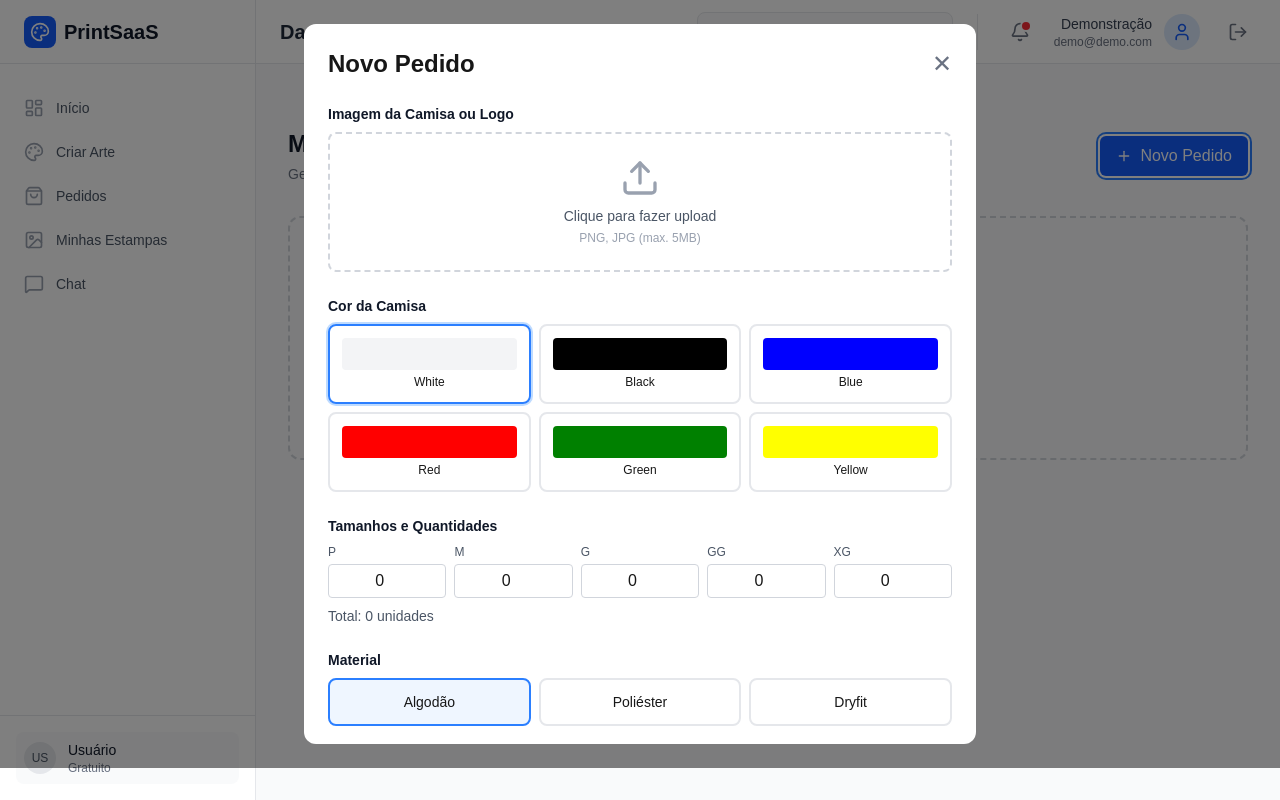
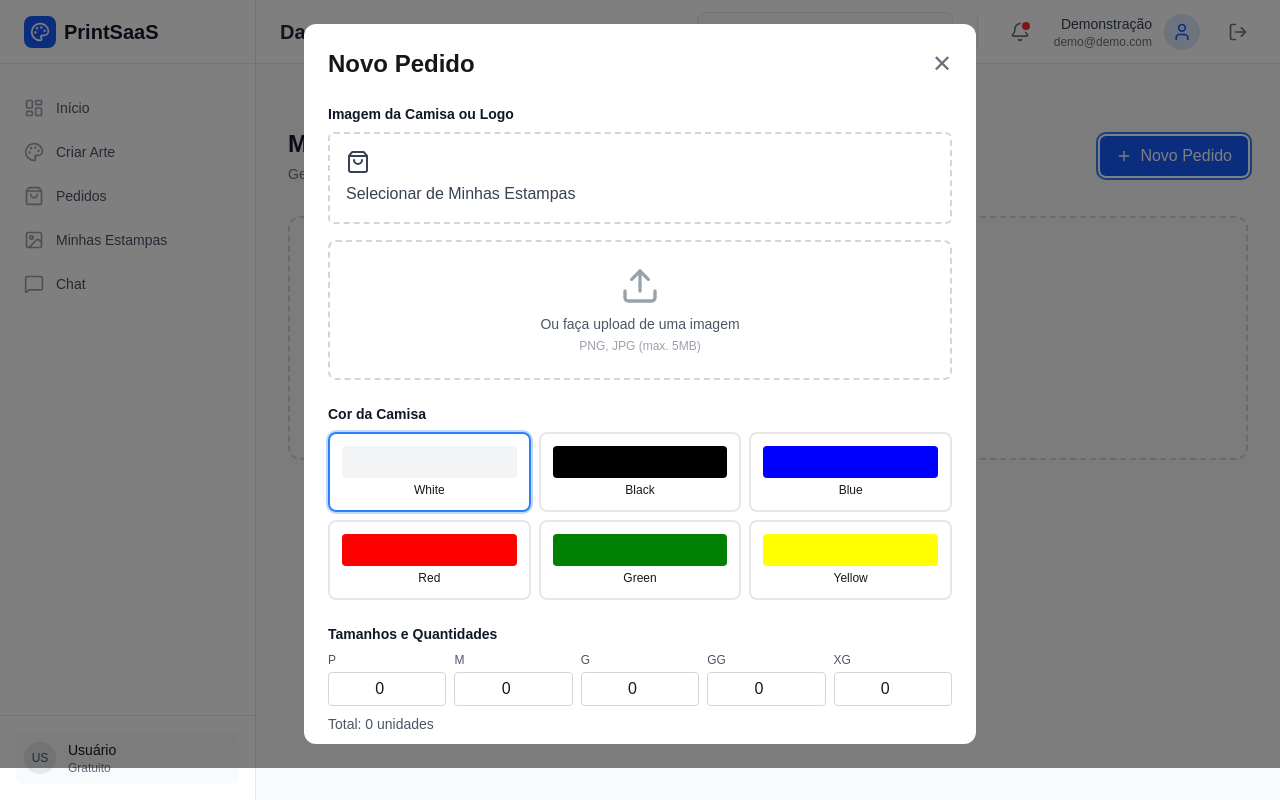
Before and after one commit to MU1T4TR3T4/FolkStudio, a Next.js app: page /dashboard/orders in a window 1280 px wide. Both pictures are taken after a click on the button "Novo Pedido". Built offline with nearby package versions, Linux system fonts and the light colour scheme.

Commit message:
Feat: Adiciona seleção de estampas no formulário de novo pedido

```diff
--- a/src/app/dashboard/orders/page.tsx
+++ b/src/app/dashboard/orders/page.tsx
@@ -172,6 +172,16 @@ function NewOrderForm({ onClose, onSuccess }: { onClose: () => void; onSuccess:
     const [observations, setObservations] = useState("");
     const [saving, setSaving] = useState(false);
 
+    const [showStampSelector, setShowStampSelector] = useState(false);
+    const [savedStamps, setSavedStamps] = useState<any[]>([]);
+
+    useEffect(() => {
+        const stamps = localStorage.getItem("folk_studio_stamps");
+        if (stamps) {
+            setSavedStamps(JSON.parse(stamps));
+        }
+    }, []);
+
     const handleImageUpload = (e: React.ChangeEvent<HTMLInputElement>) => {
         const file = e.target.files?.[0];
         if (file) {
@@ -208,6 +218,13 @@ function NewOrderForm({ onClose, onSuccess }: { onClose: () => void; onSuccess:
             };
             reader.readAsDataURL(file);
         }
+    };
+
+    const handleSelectStamp = (stamp: any) => {
+        setImage(stamp.frontImageUrl);
+        if (stamp.color) setColor(stamp.color);
+        setShowStampSelector(false);
+        toast.success("Estampa selecionada!");
     };
 
     const totalQuantity = Object.values(sizes).reduce((sum, qty) => sum + qty, 0);
@@ -248,7 +265,7 @@ function NewOrderForm({ onClose, onSuccess }: { onClose: () => void; onSuccess:
 
     return (
         <div className="fixed inset-0 bg-black/50 flex items-center justify-center z-50 p-4">
-            <div className="bg-white rounded-xl max-w-2xl w-full max-h-[90vh] overflow-y-auto p-6">
+            <div className="bg-white rounded-xl max-w-2xl w-full max-h-[90vh] overflow-y-auto p-6 relative">
                 <div className="flex justify-between items-center mb-6">
                     <h2 className="text-2xl font-bold">Novo Pedido</h2>
                     <button onClick={onClose} className="text-gray-500 hover:text-gray-700 text-2xl">
@@ -262,7 +279,20 @@ function NewOrderForm({ onClose, onSuccess }: { onClose: () => void; onSuccess:
                         <label className="block text-sm font-semibold text-gray-900 mb-2">
                             Imagem da Camisa ou Logo
                         </label>
-                        <div className="border-2 border-dashed border-gray-300 rounded-lg p-6 text-center hover:border-blue-400 transition-colors cursor-pointer">
+
+                        <div className="flex gap-4 mb-4">
+                            <Button
+                                type="button"
+                                onClick={() => setShowStampSelector(true)}
+                                variant="outline"
+                                className="w-full border-dashed border-2 h-auto py-4 flex flex-col gap-2 hover:bg-blue-50 hover:border-blue-300 hover:text-blue-600"
+                            >
+                                <ShoppingBag className="h-6 w-6" />
+                                <span>Selecionar de Minhas Estampas</span>
+                            </Button>
+                        </div>
+
+                        <div className="border-2 border-dashed border-gray-300 rounded-lg p-6 text-center hover:border-blue-400 transition-colors cursor-pointer relative">
                             <input
                                 type="file"
                                 accept="image/*"
@@ -270,13 +300,18 @@ function NewOrderForm({ onClose, onSuccess }: { onClose: () => void; onSuccess:
                                 className="hidden"
                                 id="order-image-upload"
                             />
-                            <label htmlFor="order-image-upload" className="cursor-pointer">
+                            <label htmlFor="order-image-upload" className="cursor-pointer block w-full h-full">
                                 {image ? (
-                                    <img src={image} alt="Preview" className="max-h-48 mx-auto rounded" />
+                                    <div className="relative group">
+                                        <img src={image} alt="Preview" className="max-h-48 mx-auto rounded shadow-sm" />
+                                        <div className="absolute inset-0 bg-black/40 opacity-0 group-hover:opacity-100 transition-opacity flex items-center justify-center text-white text-sm font-medium rounded">
+                                            Clique para alterar
+                                        </div>
+                                    </div>
                                 ) : (
                                     <div>
                                         <Upload className="h-10 w-10 text-gray-400 mx-auto mb-2" />
-                                        <p className="text-sm text-gray-600">Clique para fazer upload</p>
+                                        <p className="text-sm text-gray-600">Ou faça upload de uma imagem</p>
                                         <p className="text-xs text-gray-400 mt-1">PNG, JPG (max. 5MB)</p>
                                     </div>
                                 )}
@@ -380,6 +415,50 @@ function NewOrderForm({ onClose, onSuccess }: { onClose: () => void; onSuccess:
                         </Button>
                     </div>
                 </div>
+
+                {/* Modal de Seleção de Estampa */}
+                {showStampSelector && (
+                    <div className="absolute inset-0 bg-white z-10 flex flex-col rounded-xl">
+                        <div className="p-4 border-b flex items-center justify-between bg-gray-50 rounded-t-xl">
+                            <h3 className="font-bold text-lg">Selecionar Estampa</h3>
+                            <Button onClick={() => setShowStampSelector(false)} variant="ghost" size="sm">
+                                Fechar
+                            </Button>
+                        </div>
+                        <div className="flex-1 overflow-y-auto p-4">
+                            {savedStamps.length === 0 ? (
+                                <div className="text-center py-12 text-gray-500">
+                                    <p>Nenhuma estampa salva encontrada.</p>
+                                    <p className="text-sm mt-2">Crie modelos no Studio primeiro.</p>
+                                </div>
+                            ) : (
+                                <div className="grid grid-cols-2 sm:grid-cols-3 gap-4">
+                                    {savedStamps.map((stamp) => (
+                                        <button
+                                            key={stamp.id}
+                                            onClick={() => handleSelectStamp(stamp)}
+                                            className="group relative border rounded-lg overflow-hidden hover:ring-2 hover:ring-blue-500 focus:outline-none transition-all text-left"
+                                        >
+                                            <div className="aspect-square bg-gray-100 p-2">
+                                                <img
+                                                    src={stamp.frontImageUrl}
+                                                    alt={stamp.name}
+                                                    className="w-full h-full object-contain"
+                                                />
+                                            </div>
+                                            <div className="p-2 bg-white">
+                                                <p className="text-xs font-medium truncate text-gray-900">{stamp.name}</p>
+                                                <p className="text-[10px] text-gray-500 mt-0.5">
+                                                    {new Date(stamp.createdAt).toLocaleDateString()}
+                                                </p>
+                                            </div>
+                                        </button>
+                                    ))}
+                                </div>
+                            )}
+                        </div>
+                    </div>
+                )}
             </div>
         </div>
     );
```
